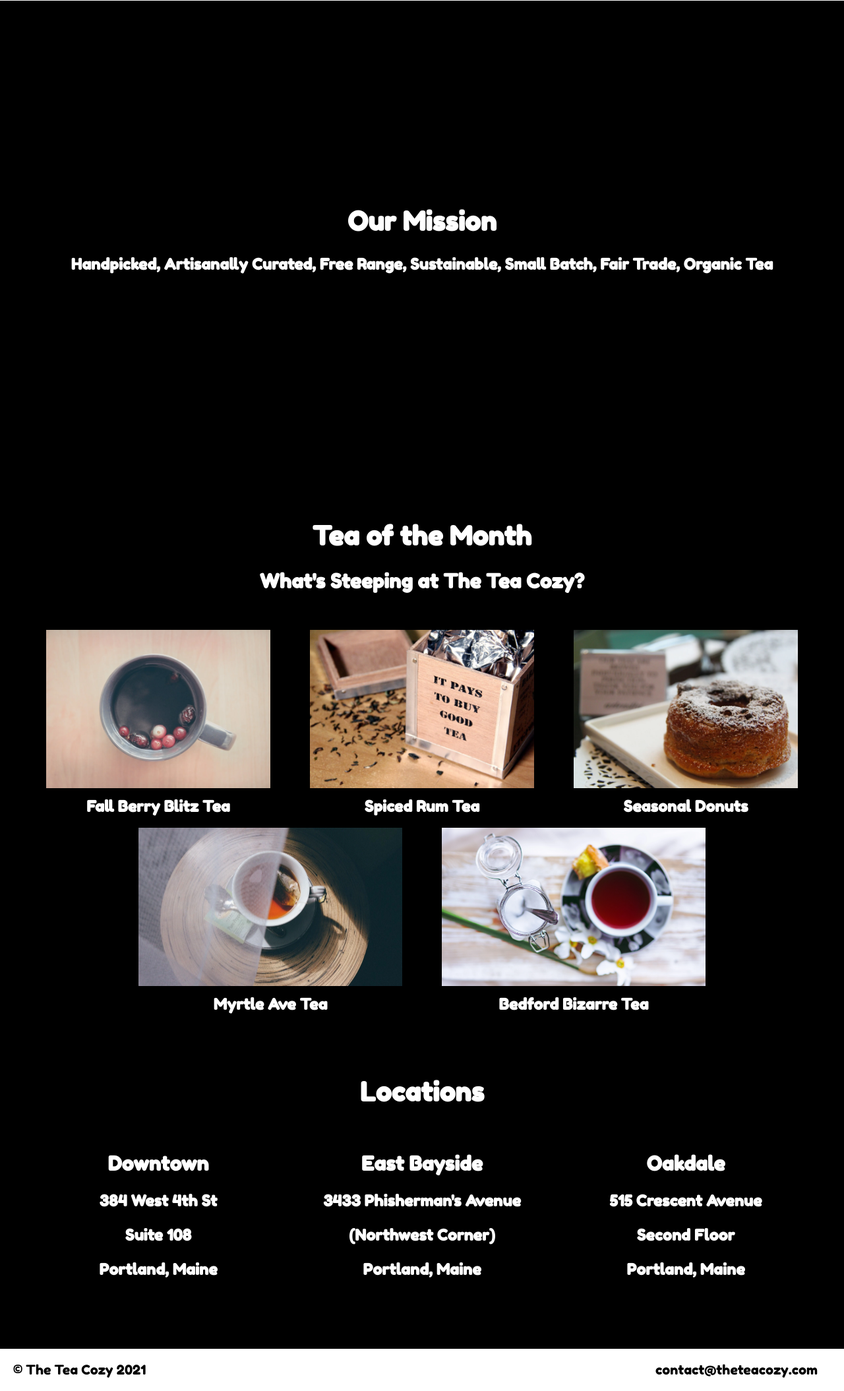
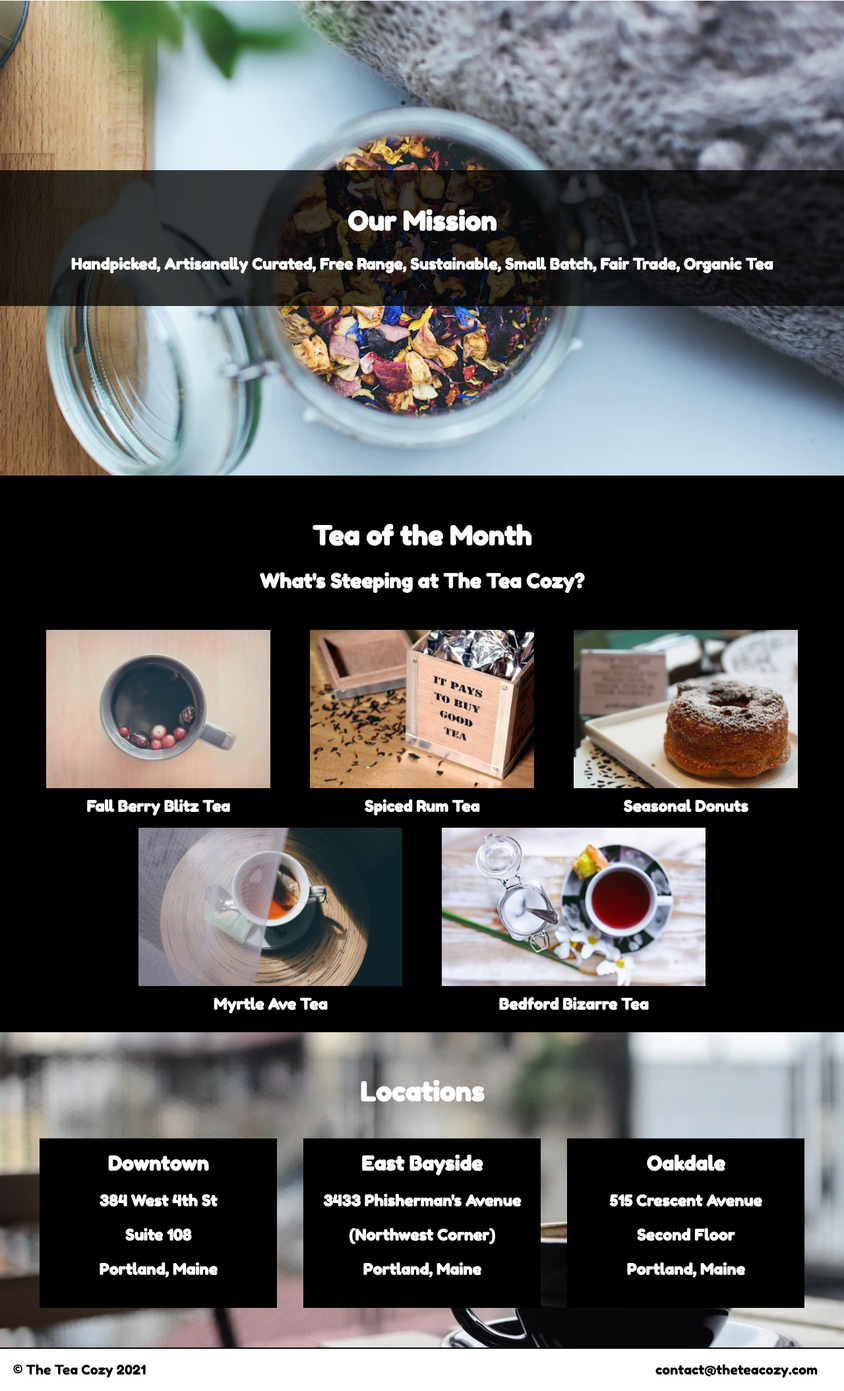
Before and after one commit to Sebasthian-P/tea-cozzy, a plain HTML site: page index.html in a window 1280 px wide. Shown: the part 69-2178 px from the top of the page at 66% size. Drawn offline with Linux system fonts and the light colour scheme.

Commit message:
Version 1.3

```diff
--- a/RESOURCES/CSS/style.css
+++ b/RESOURCES/CSS/style.css
@@ -64,7 +64,7 @@ main {
     display: flex;
     height: 36rem;
     width: 100%;
-    background-image: url(RESOURCES/IMAGES/BODY/img-mission-background.webp);
+    background-image: url(/RESOURCES/IMAGES/BODY/img-mission-background.webp);
     background-repeat: no-repeat;
     background-size: cover;
     align-items: center;
@@ -122,7 +122,7 @@ main {
 
 
 .locations_container {
-    background-image: url(RESOURCES/IMAGES/BODY/img-locations-background.webp);
+    background-image: url(/RESOURCES/IMAGES/BODY/img-locations-background.webp);
     background-repeat: no-repeat;
     background-position: center;
     background-size: cover;
```
Also changed, not shown: 3 other files.
